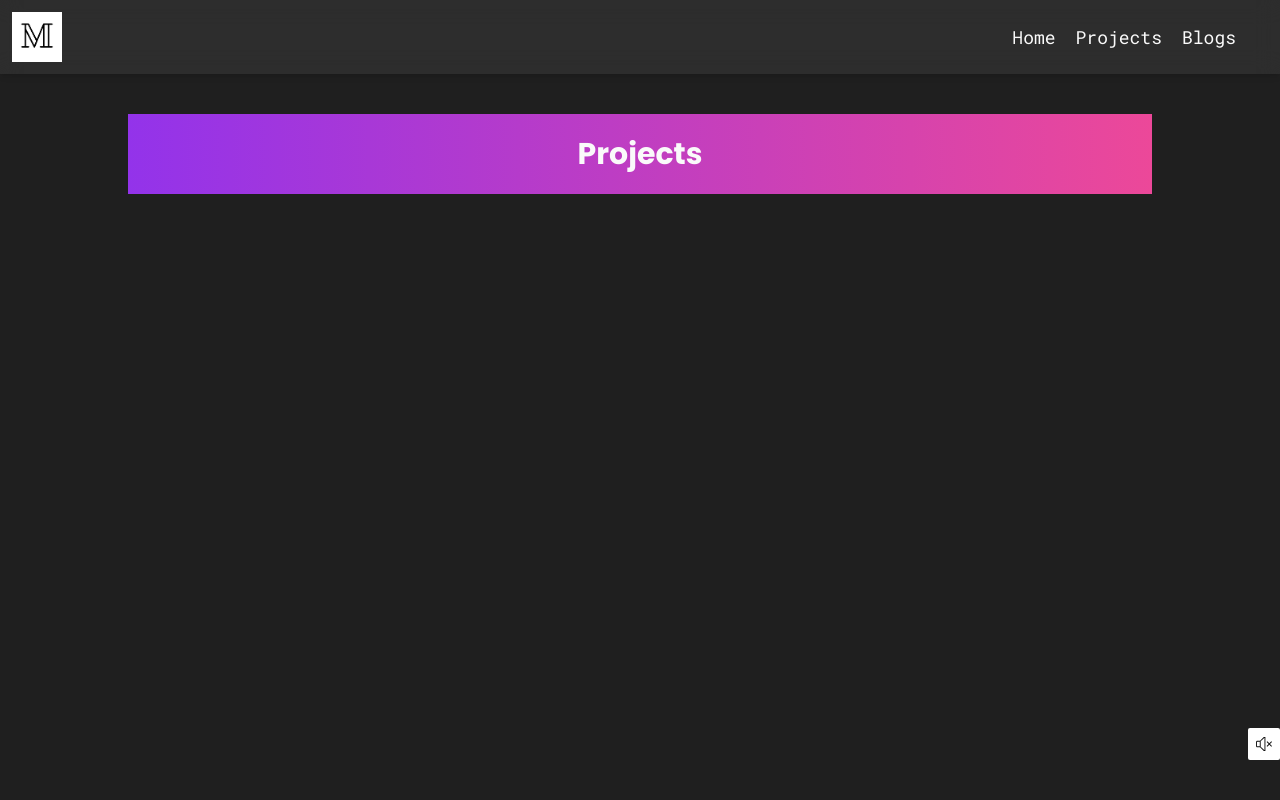
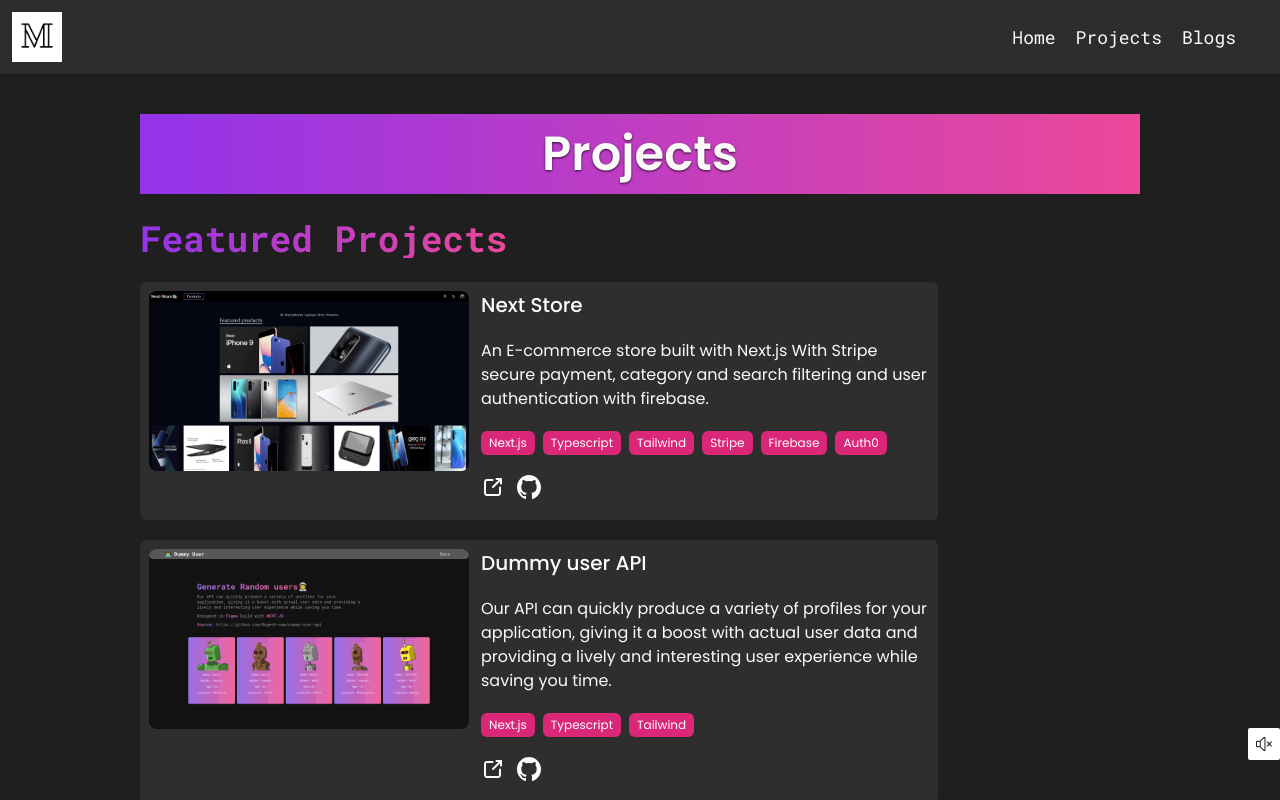
Before and after one commit to Magesh-sam/nextjs-portfolio, a Next.js app: page /projects in a window 1280 px wide. Shown: the top 800 px of the page. Built offline with nearby package versions, Linux system fonts and the light colour scheme.

Commit message:
add: featured projects section

```diff
--- a/app/globals.css
+++ b/app/globals.css
@@ -27,122 +27,3 @@ body {
 .navlink-hover:hover::after {
   width: 100%;
 }
-
-.button {
-  -moz-appearance: none;
-  -webkit-appearance: none;
-  appearance: none;
-  border: none;
-  background: none;
-  color: #0f1923;
-  cursor: pointer;
-  position: relative;
-  padding: 8px;
-  margin-bottom: 20px;
-  text-transform: uppercase;
-  font-weight: bold;
-  font-size: 14px;
-  transition: all 0.15s ease;
-}
-
-.button::before,
-.button::after {
-  content: "";
-  display: block;
-  position: absolute;
-  right: 0;
-  left: 0;
-  height: calc(50% - 5px);
-  border: 1px solid #7d8082;
-  transition: all 0.15s ease;
-}
-
-.button::before {
-  top: 0;
-  border-bottom-width: 0;
-}
-
-.button::after {
-  bottom: 0;
-  border-top-width: 0;
-}
-
-.button:active,
-.button:focus {
-  outline: none;
-}
-
-.button:active::before,
-.button:active::after {
-  right: 3px;
-  left: 3px;
-}
-
-.button:active::before {
-  top: 3px;
-}
-
-.button:active::after {
-  bottom: 3px;
-}
-
-.button_lg {
-  position: relative;
-  display: block;
-  padding: 10px 20px;
-  color: #fff;
-  background-color: #0f1923;
-  overflow: hidden;
-  box-shadow: inset 0px 0px 0px 1px transparent;
-}
-
-.button_lg::before {
-  content: "";
-  display: block;
-  position: absolute;
-  top: 0;
-  left: 0;
-  width: 2px;
-  height: 2px;
-  background-color: #0f1923;
-}
-
-.button_lg::after {
-  content: "";
-  display: block;
-  position: absolute;
-  right: 0;
-  bottom: 0;
-  width: 4px;
-  height: 4px;
-  background-color: #0f1923;
-  transition: all 0.2s ease;
-}
-
-.button_sl {
-  display: block;
-  position: absolute;
-  top: 0;
-  bottom: -1px;
-  left: -8px;
-  width: 0;
-  background: linear-gradient(from left to right, #6b46c1, #d946ef);
-  transform: skew(-15deg);
-  transition: all 0.2s ease;
-}
-
-.button_text {
-  position: relative;
-}
-
-.button:hover {
-  color: #0f1923;
-}
-
-.button:hover .button_sl {
-  width: calc(100% + 15px);
-}
-
-.button:hover .button_lg::after {
-  background-color: #fff;
-}
--- a/app/projects/page.tsx
+++ b/app/projects/page.tsx
@@ -1,9 +1,23 @@
+import FeaturedProjects from "@/components/FeaturedProjects";
+import { roboto_mono } from "@/lib/fonts";
+
 function page() {
   return (
-    <main className="  mx-auto  flex max-w-5xl flex-col  gap-y-6    pt-10">
+    <main className="  mx-auto  flex max-w-5xl flex-col  gap-y-6  px-3  pt-10">
       <div className="flex h-20 w-full  items-center justify-center bg-gradient-to-r from-purple-600 to-pink-500 ">
-        <h1 className="  text-3xl font-bold ">Projects</h1>
+        <h1
+          className="  text-3xl font-semibold
+ drop-shadow-[0_1.2px_1.2px_rgba(0,0,0,0.8)] sm:text-4xl lg:text-5xl "
+        >
+          Projects
+        </h1>
       </div>
+      <h2
+        className={` ${roboto_mono.className} w-max bg-gradient-to-r from-purple-600 to-pink-500 bg-clip-text text-2xl font-extrabold text-transparent sm:text-3xl lg:text-4xl`}
+      >
+        Featured Projects
+      </h2>
+      <FeaturedProjects />
     </main>
   );
 }
--- /dev/null
+++ b/components/FeaturedProjects.tsx
@@ -0,0 +1,24 @@
+import React from "react";
+import ProjectCard from "./ProjectCard";
+import { ProjectData } from "@/lib/projectsdata";
+import Link from "next/link";
+
+function FeaturedProjects() {
+  return (
+    <div className="mb-5">
+      <section className="mb-3 flex flex-col gap-y-5">
+        {ProjectData.map((project) => (
+          <ProjectCard key={project.title} {...project} />
+        ))}
+      </section>
+      <Link
+        href="#"
+        className="navlink-hover group relative mx-3 flex max-w-fit  items-center gap-2 transition-all hover:gap-4 "
+      >
+        View All Projects <span>&rarr;</span>
+      </Link>
+    </div>
+  );
+}
+
+export default FeaturedProjects;
--- a/components/HeroSection.tsx
+++ b/components/HeroSection.tsx
@@ -35,7 +35,7 @@ function HeroSection() {
         <span className="w-max bg-gradient-to-r  from-purple-600 to-pink-500 bg-clip-text  font-semibold text-transparent">
           Frond-end
         </span>{" "}
-        Web Developer !
+        Web Developer&nbsp;!
       </h3>
       <span
         className={`${roboto_mono.className}  htmltag font-rbmono text-slate-400`}
--- /dev/null
+++ b/components/ProjectCard.tsx
@@ -0,0 +1,84 @@
+import { ProjectCardProps } from "@/lib/types";
+import Link from "next/link";
+import Image from "next/image";
+import React, { FC } from "react";
+import SkillChip from "./SkillChip";
+
+const ProjectCard: FC<ProjectCardProps> = ({
+  title,
+  description,
+  imageSrc,
+  demo,
+  source,
+  skills,
+}) => {
+  return (
+    <div className="flex min-w-fit max-w-lg  flex-col items-start gap-x-3 gap-y-5 rounded-md border border-transparent bg-[#2E2E2E] p-2 transition duration-300 ease-in hover:border-pink-500 md:flex-row ">
+      <Image
+        src={imageSrc}
+        alt={title}
+        width={320}
+        height={280}
+        className=" block aspect-video w-full rounded-lg md:w-80"
+      />
+      <div className="flex flex-col gap-y-5 pb-3">
+        <h3 className="text-xl font-medium">{title}</h3>
+        <p className=" max-w-md text-left font-normal">{description}</p>
+        <div className="flex flex-wrap gap-2">
+          {skills.map((skill) => (
+            <SkillChip key={skill} skill={skill} />
+          ))}
+        </div>
+        <div className=" flex items-center gap-x-3">
+          <Link
+            href={demo}
+            target="_blank"
+            aria-label="View Demo"
+            title="View Demo"
+            className="group transition-all"
+          >
+            <svg
+              xmlns="http://www.w3.org/2000/svg"
+              width={24}
+              height={24}
+              fill="none"
+              viewBox="0 0 24 24"
+            >
+              <path
+                stroke="#fafafa"
+                className="group-hover:stroke-pink-500"
+                strokeLinecap="round"
+                strokeLinejoin="round"
+                strokeWidth={2}
+                d="m20 4-8 8m8-8v4.5M20 4h-4.5m3.5 8.5v4.3c0 1.12 0 1.68-.218 2.108a2 2 0 0 1-.874.874C17.48 20 16.92 20 15.8 20H7.2c-1.12 0-1.68 0-2.108-.218a2 2 0 0 1-.874-.874C4 18.48 4 17.92 4 16.8V8.2c0-1.12 0-1.68.218-2.108a2 2 0 0 1 .874-.874C5.52 5 6.08 5 7.2 5h4.3"
+              />
+            </svg>
+          </Link>
+          <Link
+            href={source}
+            target="_blank"
+            aria-label="View Source"
+            title="View Source"
+            className="group transition"
+          >
+            <svg
+              xmlns="http://www.w3.org/2000/svg"
+              width={24}
+              height={24}
+              viewBox="0 0 20 20"
+            >
+              <path
+                className="group-hover:fill-pink-500"
+                fill="#fafafa"
+                fillRule="evenodd"
+                d="M10 0c5.523 0 10 4.59 10 10.253 0 4.529-2.862 8.371-6.833 9.728-.507.101-.687-.219-.687-.492 0-.338.012-1.442.012-2.814 0-.956-.32-1.58-.679-1.898 2.227-.254 4.567-1.121 4.567-5.059 0-1.12-.388-2.034-1.03-2.752.104-.259.447-1.302-.098-2.714 0 0-.838-.275-2.747 1.051A9.396 9.396 0 0 0 10 4.958a9.375 9.375 0 0 0-2.503.345C5.586 3.977 4.746 4.252 4.746 4.252c-.543 1.412-.2 2.455-.097 2.714-.639.718-1.03 1.632-1.03 2.752 0 3.928 2.335 4.808 4.556 5.067-.286.256-.545.708-.635 1.371-.57.262-2.018.715-2.91-.852 0 0-.529-.985-1.533-1.057 0 0-.975-.013-.068.623 0 0 .655.315 1.11 1.5 0 0 .587 1.83 3.369 1.21.005.857.014 1.665.014 1.909 0 .271-.184.588-.683.493C2.865 18.627 0 14.783 0 10.253 0 4.59 4.478 0 10 0"
+              />
+            </svg>
+          </Link>
+        </div>
+      </div>
+    </div>
+  );
+};
+
+export default ProjectCard;
--- /dev/null
+++ b/components/SkillChip.tsx
@@ -0,0 +1,11 @@
+import React from "react";
+
+function SkillChip({ skill }: { skill: string }) {
+  return (
+    <span className="  rounded-md bg-pink-600 px-2 py-1 text-xs text-white transition duration-300 hover:bg-pink-800">
+      {skill}
+    </span>
+  );
+}
+
+export default SkillChip;
--- a/components/SocialIcons.tsx
+++ b/components/SocialIcons.tsx
@@ -12,7 +12,6 @@ const socialLinkData = [
         height={24}
         viewBox="0 0 20 20"
       >
-        <title>{"github [#fafafa142]"}</title>
         <path
           fill="#fafafa"
           className="group-hover:fill-pink-500"
@@ -31,9 +30,7 @@ const socialLinkData = [
         width={24}
         height={24}
         fill="none"
-        stroke="#fafafa"
         viewBox="0 0 24 24"
-        className="group-hover:stroke-pink-500"
       >
         <path
           className="group-hover:fill-pink-500 "
--- a/lib/projectsdata.ts
+++ b/lib/projectsdata.ts
@@ -1,10 +1,12 @@
-export const ProjectData = [
+import { ProjectCardProps } from "./types";
+
+export const ProjectData: ProjectCardProps[] = [
   {
-    src: "/project-images/nextstore.jpg",
+    imageSrc: "/project-images/nextstore.jpg",
     title: "Next Store",
-    link: "https://nextstore-stripe.vercel.app/",
     description:
       "An E-commerce store built with Next.js With Stripe secure payment, category and search filtering and  user authentication with firebase.",
+    demo: "https://nextstore-stripe.vercel.app/",
     source: "https://github.com/Magesh-sam/next-store",
     skills: [
       "Next.js",
@@ -16,21 +18,21 @@ export const ProjectData = [
     ],
   },
   {
-    src: "/project-images/dummyuser.jpg",
+    imageSrc: "/project-images/dummyuser.jpg",
     title: "Dummy user API",
-    link: "https://dummyuser.vercel.app/",
     description:
       "Our API can quickly produce a variety of profiles for your application, giving it a boost with actual user data and providing a lively and interesting user experience while saving you time.",
+    demo: "https://dummyuser.vercel.app/",
     source: "https://github.com/Magesh-sam/dummy-user-api",
     skills: ["Next.js", "Typescript", "Tailwind"],
   },
 
   {
-    src: "/project-images/rick-marty.jpg",
+    imageSrc: "/project-images/rick-marty.jpg",
     title: "Rick Marty Pedia",
-    link: "https://rick-marty-pedia.vercel.app/",
     description:
       "Rick and Marty Pedia built with rick and morty api and react query with pagination and caching",
+    demo: "https://rick-marty-pedia.vercel.app/",
     source: "https://rick-marty-pedia.vercel.app/",
     skills: ["React", "React-query", "Typescript", "Tailwind"],
   },
--- /dev/null
+++ b/lib/types.ts
@@ -0,0 +1,9 @@
+export type ProjectCardProps = {
+
+  imageSrc: string;
+  title: string;
+  description: string;
+  demo: string;
+  source: string;
+  skills: string[];
+};
```
Also changed, not shown: components/AboutSection.tsx (+6 -6 lines).
